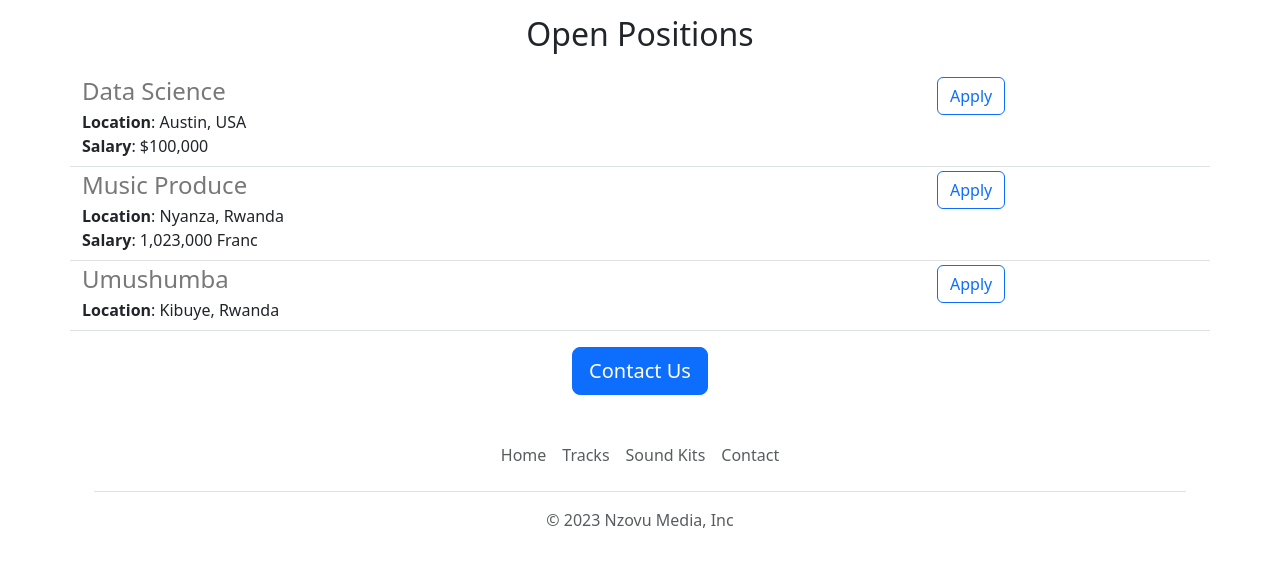
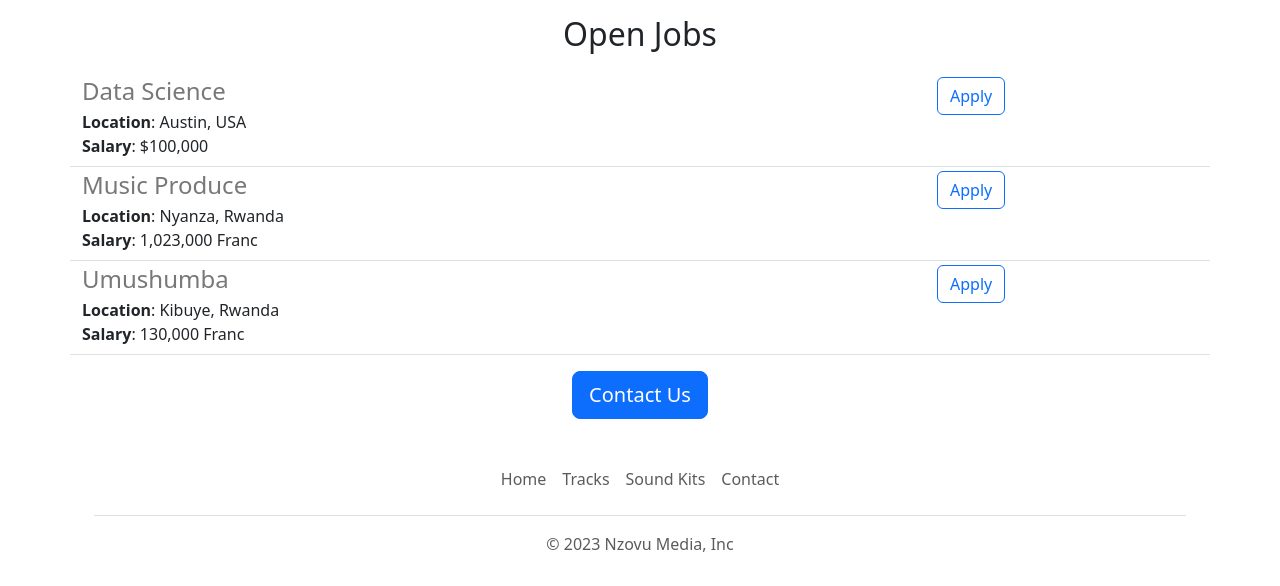
Before and after one commit to ctuyishime/nzovu-career-website-v2, a Flask app: page / in a window 1280 px wide. Shown: the part 833-1419 px from the top of the page. Before the commit the page ends 1361 px from the top, so only its background shows below. Run offline with Flask 3, Linux system fonts and the light colour scheme.

Commit message:
Made some changes

```diff
--- a/app.py
+++ b/app.py
@@ -20,6 +20,7 @@ JOBS = [
         'id':3,
         'title': 'Umushumba',
         'location': 'Kibuye, Rwanda',
+        'salary': '130,000 Franc'
     }
 ]
 
--- a/templates/home.html
+++ b/templates/home.html
@@ -39,7 +39,7 @@
                 <img src="/static/people.jpg", style="height: 320px; border-radius: 4px;">
             </div>
         </div>
-        <h2 class="text-center mt-2 mb-4">Open Positions</h2>
+        <h2 class="text-center mt-2 mb-4">Open Jobs</h2>
         <p>
             <div>
                 {% for job in jobs %}
```
